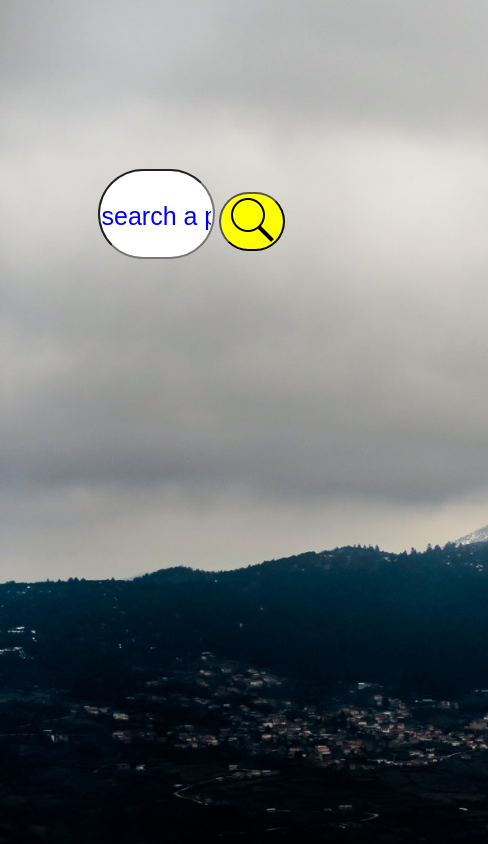
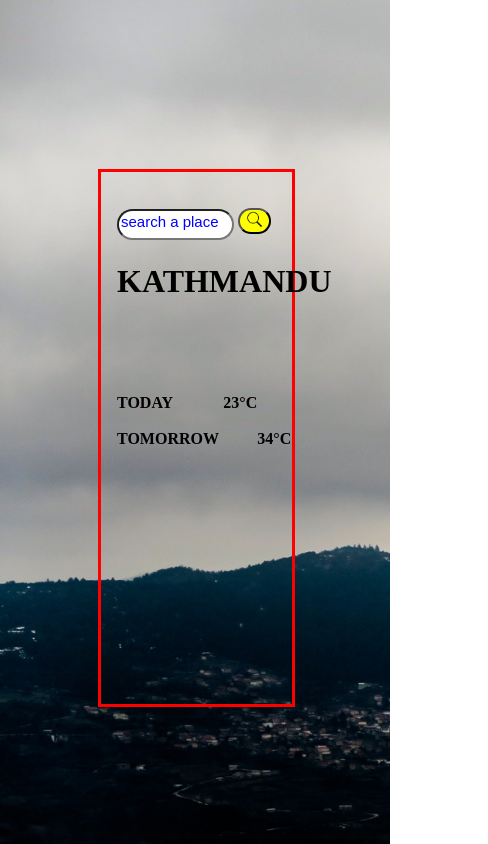
Before and after one commit to Krakhumnaam/WEATHER, a plain HTML site: page weather.html in a window 390 px wide. Shown: the whole page, 488 px wide, since content can reach past the window. Drawn offline with Linux system fonts and the light colour scheme.

Commit message:
changes in css

```diff
--- a/design.css
+++ b/design.css
@@ -7,12 +7,24 @@ body{
     overflow-x: hidden; /*prevents the image to slide horizontally*/
 }
 
-
-.container{
+.whole_box
+{
+    border: solid red;
     position: relative;
     top: 20vh;
     left: 25vw;
-    ;
+    width: 49vw;
+    height: 63vh;
+
+}
+
+.container{
+
+
+    position: relative;
+    top: -39vh;
+    left: 30vw;
+    width: max-content;
 
 }
 .search
@@ -46,3 +58,58 @@ body{
     top: 2.3vh;
 
 }
+.today_temp{
+
+}
+B{
+    word-spacing: 12vw;
+}
+.tom{
+    word-spacing:8.9vw;
+}
+
+
+
+
+
+
+
+
+
+
+
+
+
+
+@media screen and (max-width:600px) {
+       p{
+        display: none;
+     }
+     .search::placeholder{
+        font-size: 15px;
+        position: relative;
+        top: -1vh;
+
+     }
+     .search{
+    height: 3vh;
+        position: relative;
+        top: vh;
+     }
+     .container{
+        position: relative;
+
+
+     }
+     .btn{
+        ;
+        position: relative;
+        top: -0.9vh;
+        border-radius: 23px;
+
+     }
+   .icon
+   {
+       height: 2vh
+   }
+}
--- a/logic.js
+++ /dev/null
@@ -1,2 +0,0 @@
-let a=5
-v=5
--- a/weather.html
+++ b/weather.html
@@ -7,9 +7,18 @@
     <link rel="stylesheet" href="./design.css">
 </head>
 <body>
+   <p>jbcam</p>
+    <div class="whole_box">
+
+    </div>
                  <div class="container" >
                      <input type="text" id="search_city" class="search" placeholder="search a place">
-<button id="search_btn" class="btn"><img src="icons8-search-50.png" alt="error"> </button>
+<button id="search_btn" class="btn"><img src="icons8-search-50.png" alt="error" class="icon"> </button>
+      <H1>KATHMANDU</H1>
+      <BR><BR>
+    </BR></BR>
+    <B>TODAY 23°C</B>  <BR></BR>
+    <B class="tom">TOMORROW 34°C</B>
 
 </div>
 
@@ -23,5 +32,6 @@
 
 
 
+
 </body>
 </html>
```
